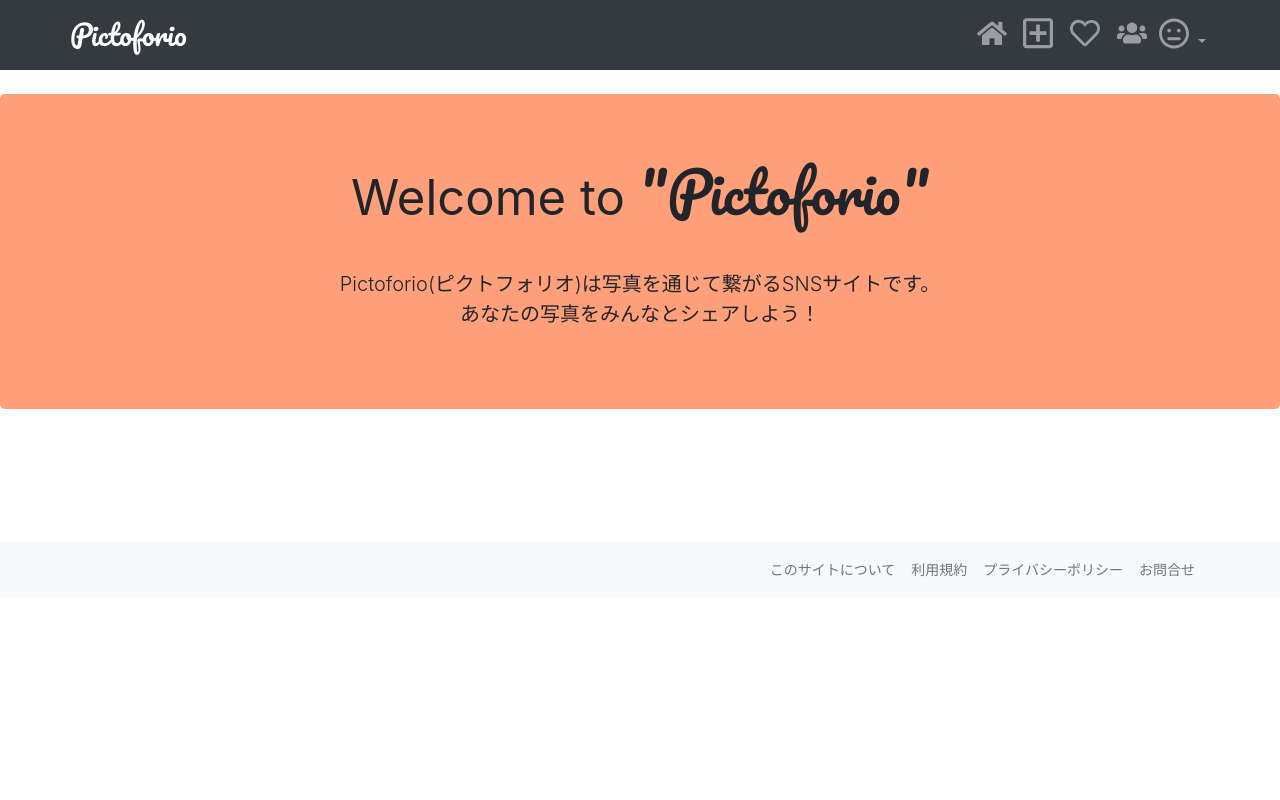
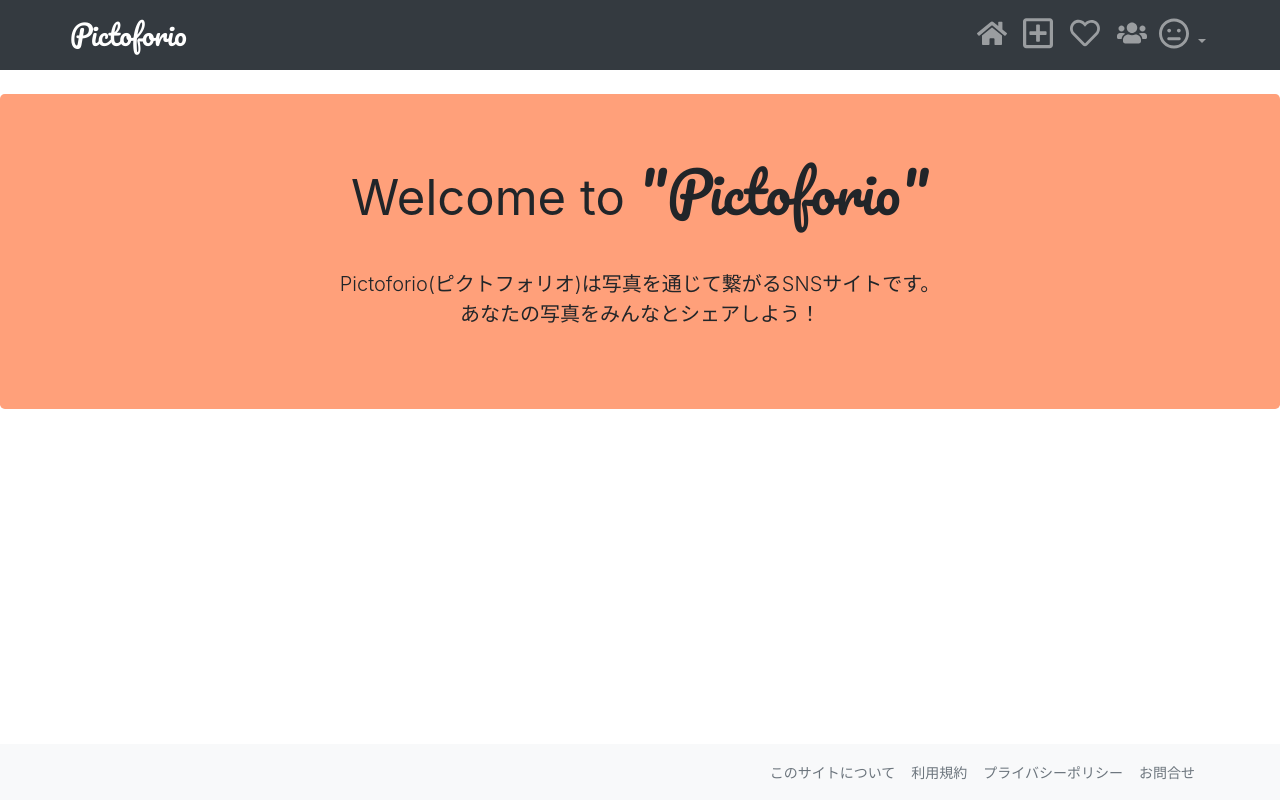
Before and after one commit to keyaki1125/pictoforio, a Django app: page / in a window 1280 px wide. Run offline with Django 3.2, Linux system fonts and the light colour scheme; the visitor is signed in with stand-in values (Sample User, id 1); data that the repository does not hold is empty; some libraries are stand-ins or nearby versions.

Commit message:
fix: footer

```diff
--- a/app/static_dev/base/css/style.css
+++ b/app/static_dev/base/css/style.css
@@ -14,11 +14,18 @@ html {
     margin-bottom: 100px;
 }
 
+.wrapper {
+  display: flex;
+  flex-direction: column;
+  min-height: 100vh;
+}
+
 .footer {
     /*position: absolute;*/
     /*z-index: 3;*/
     /*bottom: 0;*/
     width: 100%;
+    margin-top: auto;
     /* Set the fixed height of the footer here */
     /*height: 60px;*/
     /*background-color: #f5f5f5;*/
--- a/app/templates/account/login.html
+++ b/app/templates/account/login.html
@@ -14,6 +14,7 @@
   {#    <p>It uses utility classes for typography and spacing to space content out within the larger container.</p>#}
   {#    <a class="btn btn-primary btn-lg" href="#" role="button">Learn more</a>#}
   {#  </div>#}
+  <div class="content-wrapper">
   <div class="container">
     <div class="row mb-5">
       <div class="card col-sm-6 offset-sm-3">
@@ -65,4 +66,5 @@
       </div>
     </div>
   </div>
+  </div>
 {% endblock %}
--- a/app/templates/base.html
+++ b/app/templates/base.html
@@ -34,6 +34,7 @@
   <title>{% block title %}Pictoforio: {% endblock %}</title>
 </head>
 <body>
+<div class="wrapper">
   <header class="mb-4">
     <nav class="navbar navbar-expand navbar-dark bg-dark d-flex justify-content-between">
       <div class="container">
@@ -160,6 +161,7 @@
       </div>
     </div>
   </footer>
+</div>
 <!-- Optional JavaScript -->
 <!-- fontawesome -->
 <script defer src="https://use.fontawesome.com/releases/v5.7.2/js/all.js"></script>
```
Lines whose indentation alone changed are shown as unchanged.
